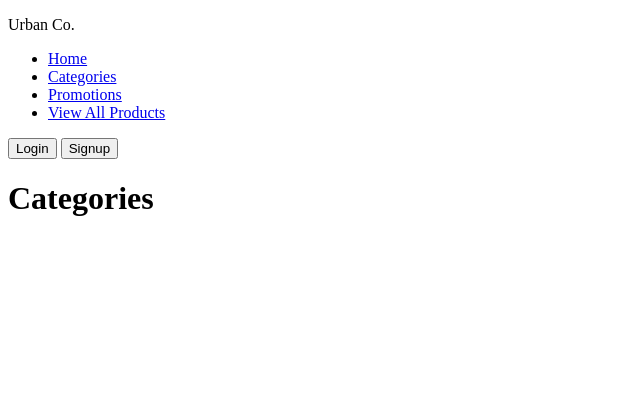
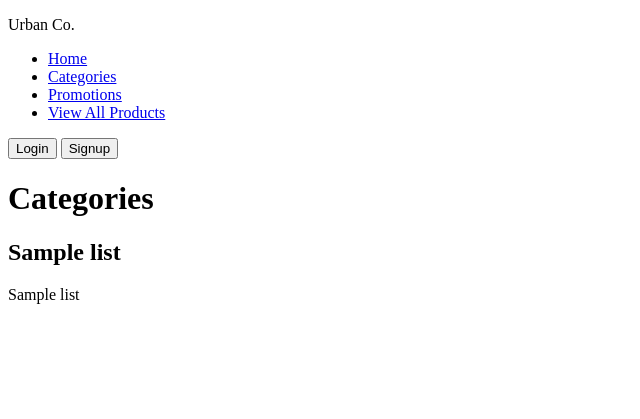
Before and after one commit to Brad123ghost/INFS605-UrbanCo-Demo, a Flask app: page /categories in a window 1280 px wide. Shown: the top 419 px of the page, without its empty margins (0-640 px from the left). Run offline with Flask 3, Linux system fonts and the light colour scheme; a database or web service that is not in the repository returns one stand-in record (values such as "Sample title"); data that the repository does not hold is empty.

Commit message:
Update categories.html

```diff
--- a/frontend/templates/categories.html
+++ b/frontend/templates/categories.html
@@ -26,6 +26,12 @@
             </div>
             <div class="main-content">
                 <h1>Categories</h1>
+                {% for category in categories%}
+                    <div class="category">
+                        <h2 class="category-header"> {{category.categoryname}} </h2>
+                        <p class="category-temp">{{ category.categoryimage}}</p>
+                    </div>
+                {% endfor %}
             </div>
 
         </div>
```
